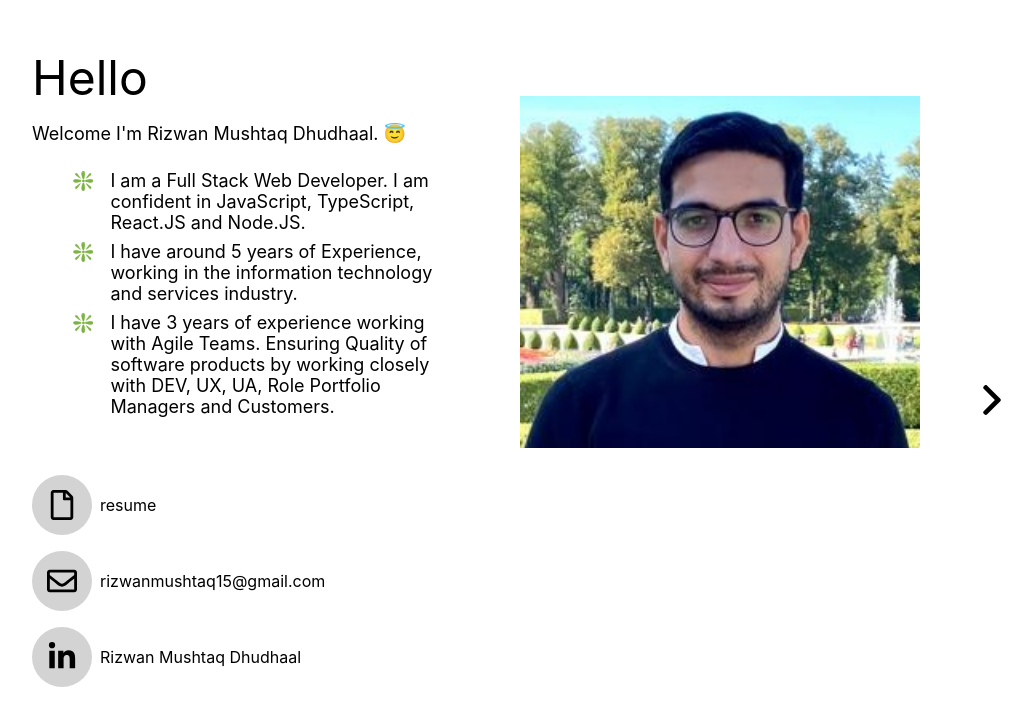
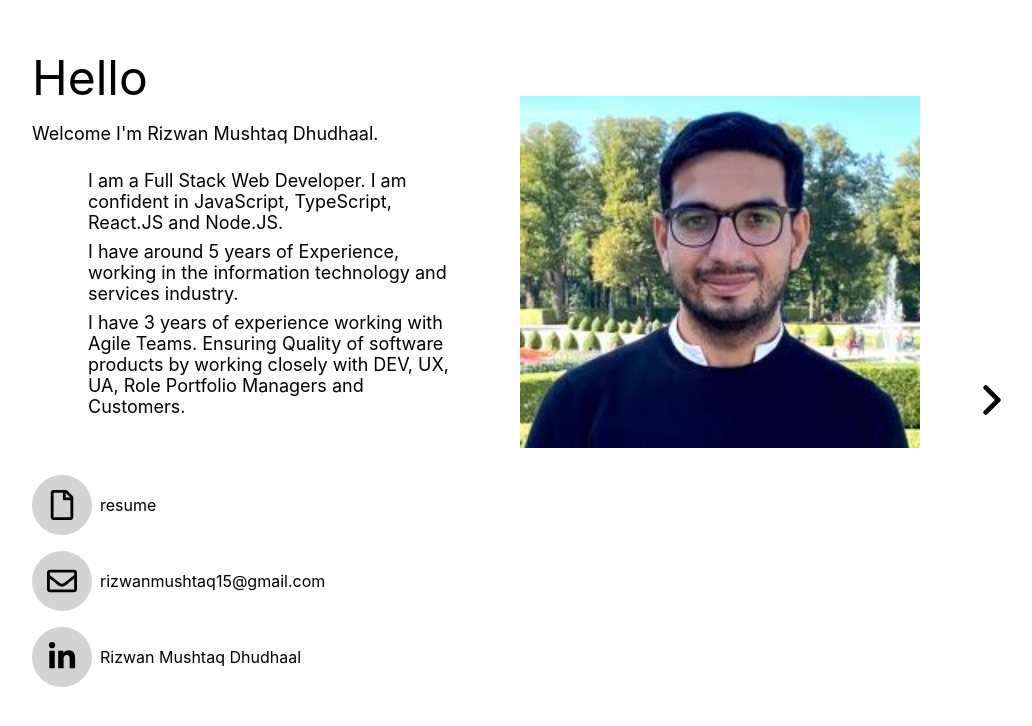
Before and after one commit to RizwanMushtaq/rizwan-portfolio-next-js, a Next.js app: page / in a window 1280 px wide. Shown: the top 726 px of the page, without its empty margins (124-1156 px from the left). Built offline with nearby package versions, Linux system fonts and the light colour scheme.

Commit message:
mogheee removing smilily

```diff
--- a/pages/index.tsx
+++ b/pages/index.tsx
@@ -63,10 +63,10 @@ const Home: NextPage = () => {
               <div className={Styles.introduction}>
                 <div className={Styles.greeting}>Hello</div>
                 <div className={Styles.description}>
-                  <div>Welcome I&apos;m Rizwan Mushtaq Dhudhaal. 😇</div>
+                  <div>Welcome I&apos;m Rizwan Mushtaq Dhudhaal.</div>
                   <ul>
                     <li>
-                      <div>❇️</div>
+
                       <div className={Styles.text}>
                         I am a Full Stack Web Developer. I am confident in
                         JavaScript, TypeScript, React.JS and Node.JS.
@@ -74,7 +74,7 @@ const Home: NextPage = () => {
                     </li>
 
                     <li>
-                      <div>❇️</div>
+
                       <div className={Styles.text}>
                         I have around 5 years of Experience, working in the
                         information technology and services industry.
@@ -82,7 +82,7 @@ const Home: NextPage = () => {
                     </li>
 
                     <li>
-                      <div>❇️</div>
+
                       <div className={Styles.text}>
                         I have 3 years of experience working with Agile Teams.
                         Ensuring Quality of software products by working closely
```
